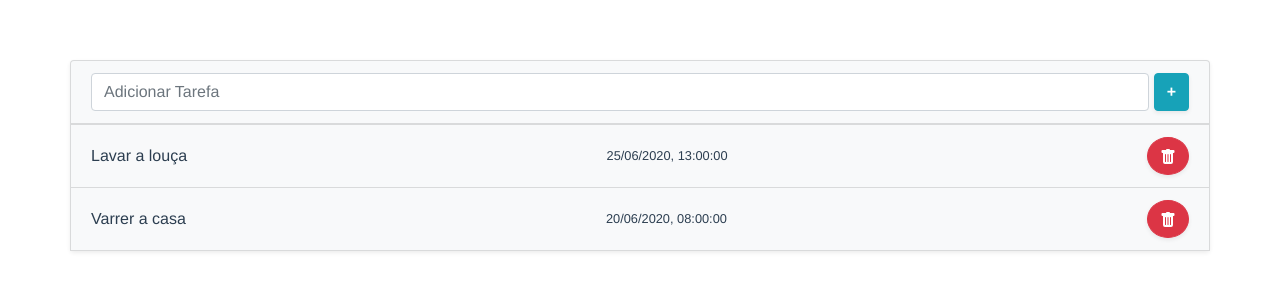
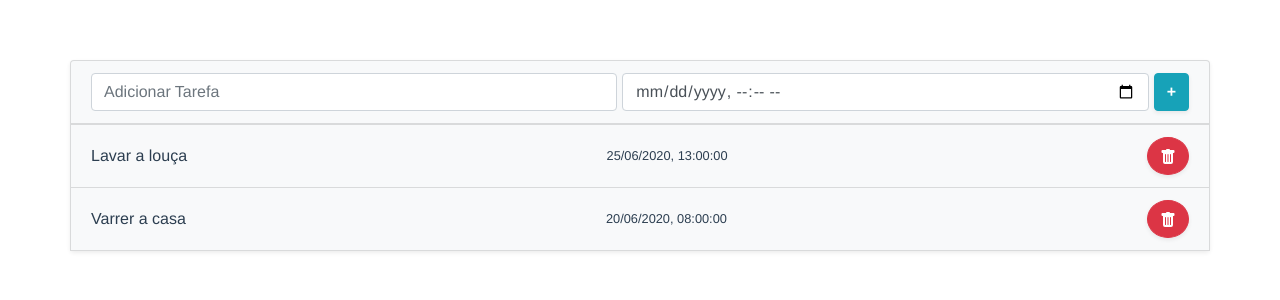
Before and after one commit to moisesduartem/to-do-list, a Vue app: page / in a window 1280 px wide. Shown: the top 300 px of the page. Built offline with nearby package versions, Linux system fonts and the light colour scheme; the HTML template or start-up script is replaced by a standard one.

Commit message:
adiciona input para data e config. v-models

```diff
--- a/src/components/List.vue
+++ b/src/components/List.vue
@@ -2,7 +2,8 @@
   <div>
     <div class="container rounded p-0 shadow-sm">
       <div id="add-task" class="list-group-item bg-light">
-        <input type="text" class="form-control" placeholder="Adicionar Tarefa">
+        <input type="text" class="form-control" placeholder="Adicionar Tarefa" v-model="title">
+        <input type="datetime-local" class="form-control" placeholder="Adicionar Tarefa" v-model="date">
         <Button>+</Button>
       </div>
       <div class="">
@@ -27,6 +28,8 @@
     data() {
       return {
         name: 'List',
+        title: '',
+        date: '',
         taskList: [
         {title: 'Lavar a louça', date: '2020-06-25 13:00:00'},
         {title: 'Varrer a casa', date: '2020-06-20 08:00:00'}
@@ -36,17 +39,25 @@
     components: {
       Button,
       TrashIcon
+    },
+    methods: {
+      addTask() {
+        this.taskList.push()
+      }
     }
   }
 </script>
 
 <style scoped>
+input {
+  margin-right: 5px;
+}
+
 #add-task {
   display: flex;
 }
 
 #add-task button {
-  margin-left: 5px;
   font-weight: 700;
 }
 
```
